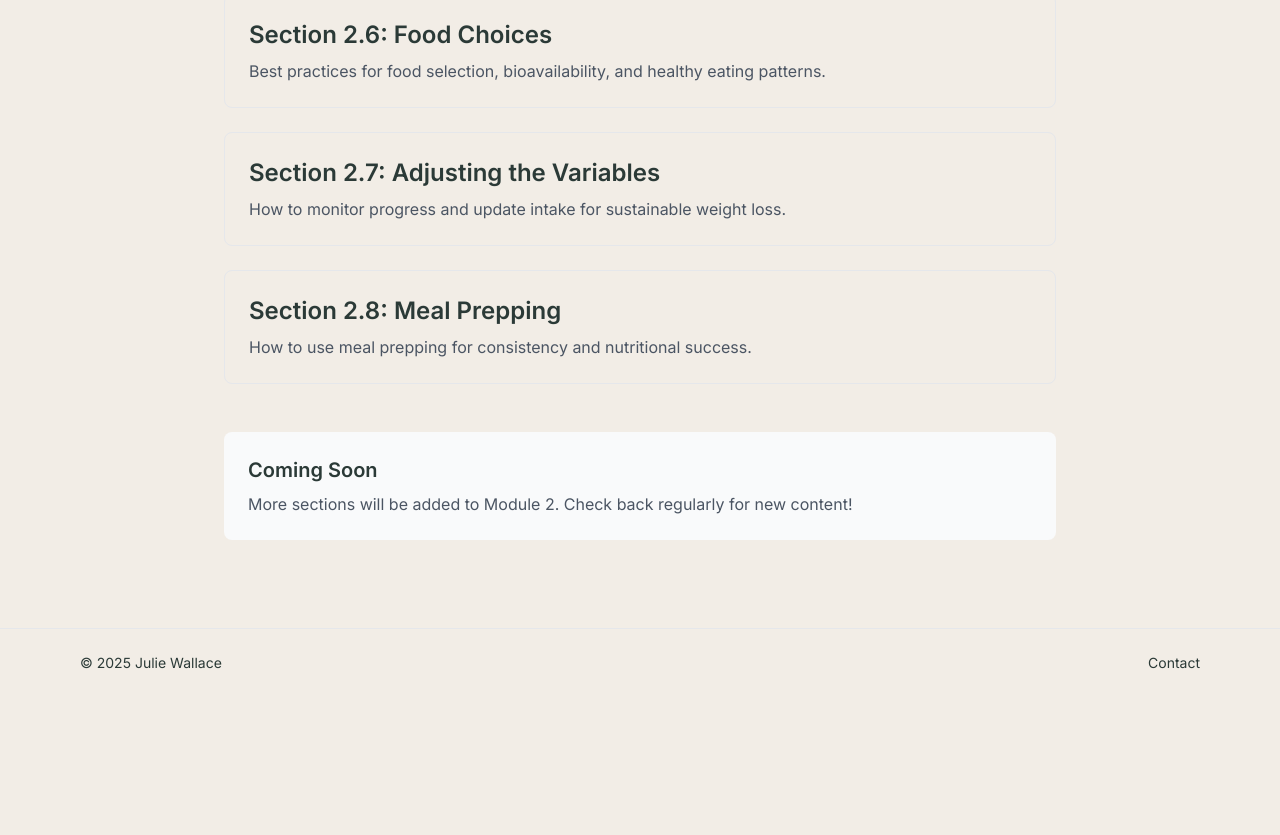
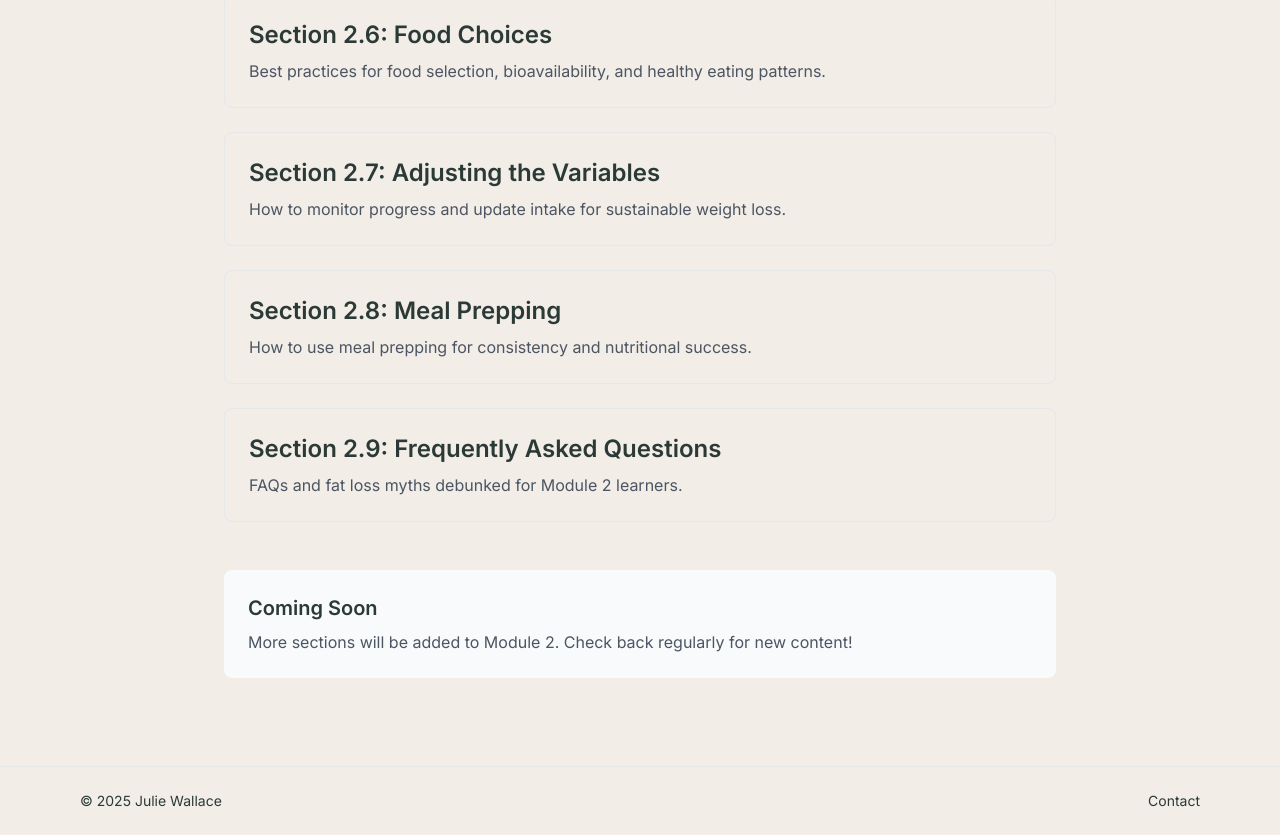
Before and after one commit to mr601s/nutritionist-marketplace-crm, a Next.js app: page /courses/module-2 in a window 1280 px wide. Shown: the part 1117-1952 px from the top of the page. Before the commit the page ends 1814 px from the top, so only its background shows below. Built offline with nearby package versions, Linux system fonts and the light colour scheme.

Commit message:
feat: add Section 2.9 link to module-2 index navigation.

```diff
--- a/app/courses/module-2/page.tsx
+++ b/app/courses/module-2/page.tsx
@@ -55,6 +55,12 @@ export default function Module2Page() {
       title: 'Section 2.8: Meal Prepping',
       description: 'How to use meal prepping for consistency and nutritional success.',
       href: '/courses/module-2/section-8'
+    },
+    {
+      id: 'section-2.9',
+      title: 'Section 2.9: Frequently Asked Questions',
+      description: 'FAQs and fat loss myths debunked for Module 2 learners.',
+      href: '/courses/module-2/section-9'
     }
   ];
 
```
